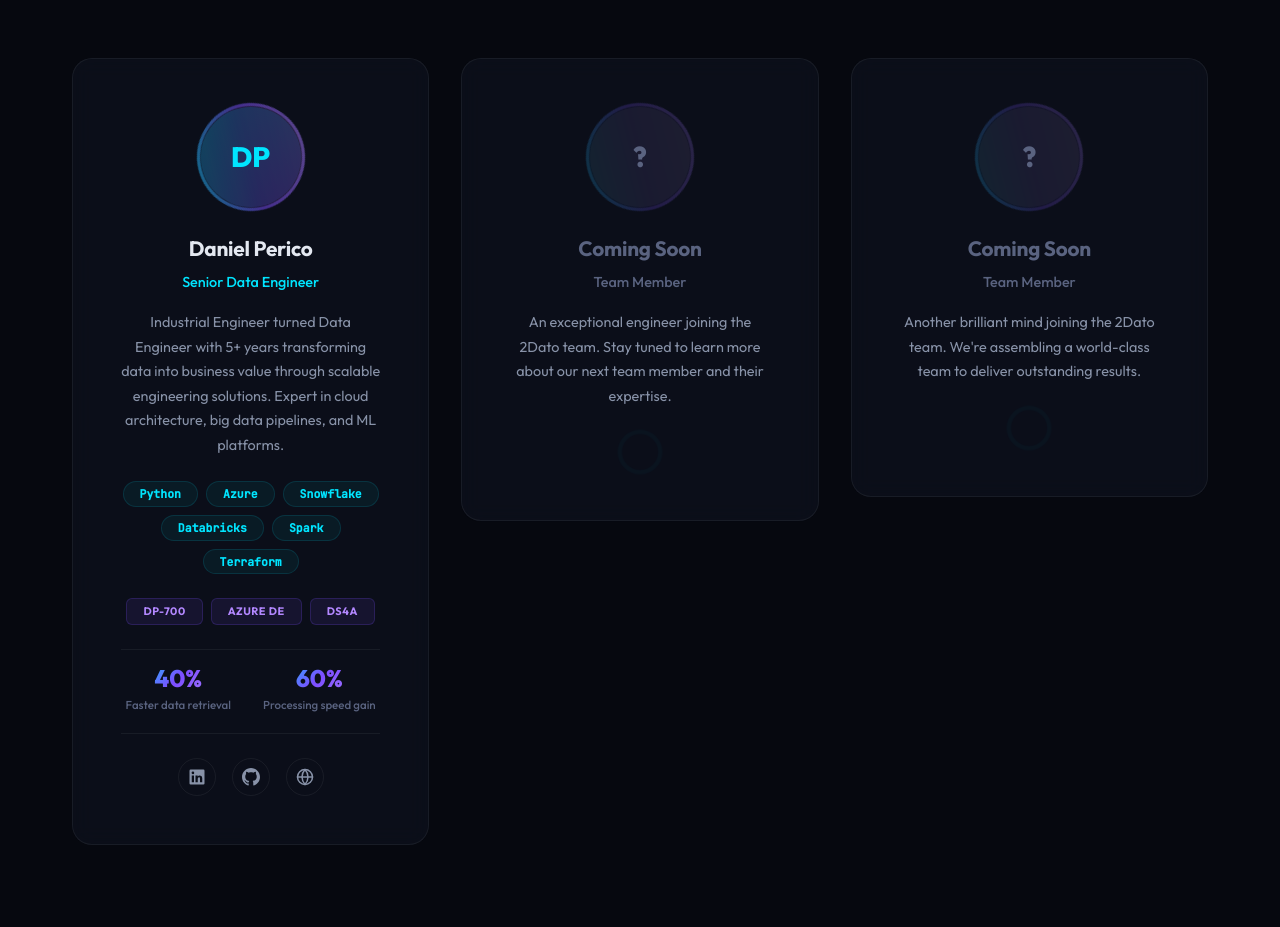
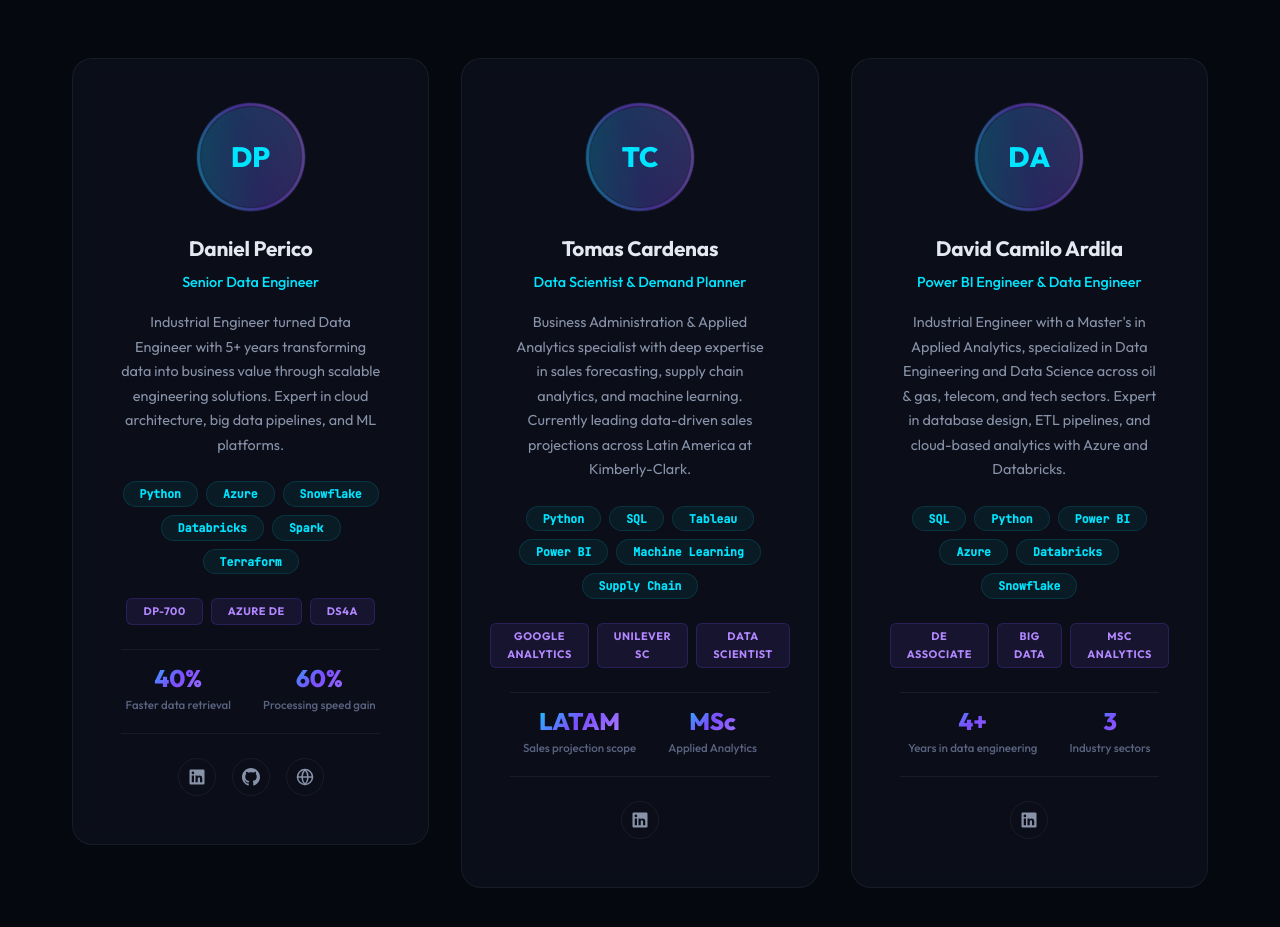
Before and after one commit to danielpesa7/landing-page-2-dato, a plain HTML site: page index.html in a window 1280 px wide. Shown: the part 3480-4407 px from the top of the page. Drawn offline with Linux system fonts and the light colour scheme.

Commit message:
feat: Replace placeholder team members with detailed profiles for Tomas Cardenas and David Camilo Ardila.

```diff
--- a/index.html
+++ b/index.html
@@ -362,45 +362,107 @@ result = pipeline.<span class="code-function">run</span>()
                     </div>
                 </div>
 
-                <!-- Team Member 2 (Placeholder) -->
-                <div class="team-card team-card--placeholder" data-animate="fade-up" data-delay="200"
-                    id="team-member-2">
+                <!-- Tomas Cardenas -->
+                <div class="team-card team-card--featured" data-animate="fade-up" data-delay="200" id="team-tomas">
                     <div class="team-card-inner">
                         <div class="team-card-front">
                             <div class="team-avatar">
                                 <div class="team-avatar-placeholder">
-                                    <span>?</span>
+                                    <span>TC</span>
                                 </div>
                                 <div class="team-avatar-ring"></div>
                             </div>
-                            <h3 class="team-name">Coming Soon</h3>
-                            <p class="team-role">Team Member</p>
-                            <p class="team-bio">An exceptional engineer joining the 2Dato team. Stay tuned to learn more
-                                about our next team member and their expertise.</p>
-                            <div class="team-placeholder-anim">
-                                <div class="pulse-ring"></div>
+                            <h3 class="team-name">Tomas Cardenas</h3>
+                            <p class="team-role">Data Scientist & Demand Planner</p>
+                            <p class="team-bio">Business Administration & Applied Analytics specialist with deep
+                                expertise in sales forecasting, supply chain analytics, and machine learning. Currently
+                                leading data-driven sales projections across Latin America at Kimberly-Clark.</p>
+                            <div class="team-skills">
+                                <span class="skill-tag">Python</span>
+                                <span class="skill-tag">SQL</span>
+                                <span class="skill-tag">Tableau</span>
+                                <span class="skill-tag">Power BI</span>
+                                <span class="skill-tag">Machine Learning</span>
+                                <span class="skill-tag">Supply Chain</span>
+                            </div>
+                            <div class="team-certs">
+                                <span class="cert-badge" title="Advanced Data Analytics Specialization - Google">Google
+                                    Analytics</span>
+                                <span class="cert-badge" title="Supply Chain Data Analyst - Unilever">Unilever SC</span>
+                                <span class="cert-badge" title="Data Scientist - Platzi">Data Scientist</span>
+                            </div>
+                            <div class="team-highlights">
+                                <div class="highlight">
+                                    <span class="highlight-number">LATAM</span>
+                                    <span class="highlight-label">Sales projection scope</span>
+                                </div>
+                                <div class="highlight">
+                                    <span class="highlight-number">MSc</span>
+                                    <span class="highlight-label">Applied Analytics</span>
+                                </div>
+                            </div>
+                            <div class="team-links">
+                                <a href="https://www.linkedin.com/in/tomcardelo96" target="_blank" rel="noopener"
+                                    class="team-social" title="LinkedIn" id="tomas-linkedin">
+                                    <svg width="18" height="18" viewBox="0 0 24 24" fill="currentColor">
+                                        <path
+                                            d="M20.5 2h-17A1.5 1.5 0 002 3.5v17A1.5 1.5 0 003.5 22h17a1.5 1.5 0 001.5-1.5v-17A1.5 1.5 0 0020.5 2zM8 19H5v-9h3zM6.5 8.25A1.75 1.75 0 118.3 6.5a1.78 1.78 0 01-1.8 1.75zM19 19h-3v-4.74c0-1.42-.6-1.93-1.38-1.93A1.74 1.74 0 0013 14.19a.66.66 0 000 .14V19h-3v-9h2.9v1.3a3.11 3.11 0 012.7-1.4c1.55 0 3.36.86 3.36 3.66z" />
+                                    </svg>
+                                </a>
                             </div>
                         </div>
                     </div>
                 </div>
 
-                <!-- Team Member 3 (Placeholder) -->
-                <div class="team-card team-card--placeholder" data-animate="fade-up" data-delay="300"
-                    id="team-member-3">
+                <!-- David Camilo Ardila -->
+                <div class="team-card team-card--featured" data-animate="fade-up" data-delay="300" id="team-david">
                     <div class="team-card-inner">
                         <div class="team-card-front">
                             <div class="team-avatar">
                                 <div class="team-avatar-placeholder">
-                                    <span>?</span>
+                                    <span>DA</span>
                                 </div>
                                 <div class="team-avatar-ring"></div>
                             </div>
-                            <h3 class="team-name">Coming Soon</h3>
-                            <p class="team-role">Team Member</p>
-                            <p class="team-bio">Another brilliant mind joining the 2Dato team. We're assembling a
-                                world-class team to deliver outstanding results.</p>
-                            <div class="team-placeholder-anim">
-                                <div class="pulse-ring"></div>
+                            <h3 class="team-name">David Camilo Ardila</h3>
+                            <p class="team-role">Power BI Engineer & Data Engineer</p>
+                            <p class="team-bio">Industrial Engineer with a Master's in Applied Analytics, specialized in
+                                Data Engineering and Data Science across oil & gas, telecom, and tech sectors. Expert in
+                                database design, ETL pipelines, and cloud-based analytics with Azure and Databricks.</p>
+                            <div class="team-skills">
+                                <span class="skill-tag">SQL</span>
+                                <span class="skill-tag">Python</span>
+                                <span class="skill-tag">Power BI</span>
+                                <span class="skill-tag">Azure</span>
+                                <span class="skill-tag">Databricks</span>
+                                <span class="skill-tag">Snowflake</span>
+                            </div>
+                            <div class="team-certs">
+                                <span class="cert-badge" title="Data Engineer Associate - DataCamp">DE Associate</span>
+                                <span class="cert-badge" title="Diploma in Big Data & Business Analytics">Big
+                                    Data</span>
+                                <span class="cert-badge" title="MSc Applied Analytics - Universidad de la Sabana">MSc
+                                    Analytics</span>
+                            </div>
+                            <div class="team-highlights">
+                                <div class="highlight">
+                                    <span class="highlight-number">4+</span>
+                                    <span class="highlight-label">Years in data engineering</span>
+                                </div>
+                                <div class="highlight">
+                                    <span class="highlight-number">3</span>
+                                    <span class="highlight-label">Industry sectors</span>
+                                </div>
+                            </div>
+                            <div class="team-links">
+                                <a href="https://linkedin.com/in/david-camilo-ardila-data-powerbi-bigdata/"
+                                    target="_blank" rel="noopener" class="team-social" title="LinkedIn"
+                                    id="david-linkedin">
+                                    <svg width="18" height="18" viewBox="0 0 24 24" fill="currentColor">
+                                        <path
+                                            d="M20.5 2h-17A1.5 1.5 0 002 3.5v17A1.5 1.5 0 003.5 22h17a1.5 1.5 0 001.5-1.5v-17A1.5 1.5 0 0020.5 2zM8 19H5v-9h3zM6.5 8.25A1.75 1.75 0 118.3 6.5a1.78 1.78 0 01-1.8 1.75zM19 19h-3v-4.74c0-1.42-.6-1.93-1.38-1.93A1.74 1.74 0 0013 14.19a.66.66 0 000 .14V19h-3v-9h2.9v1.3a3.11 3.11 0 012.7-1.4c1.55 0 3.36.86 3.36 3.66z" />
+                                    </svg>
+                                </a>
                             </div>
                         </div>
                     </div>
```
